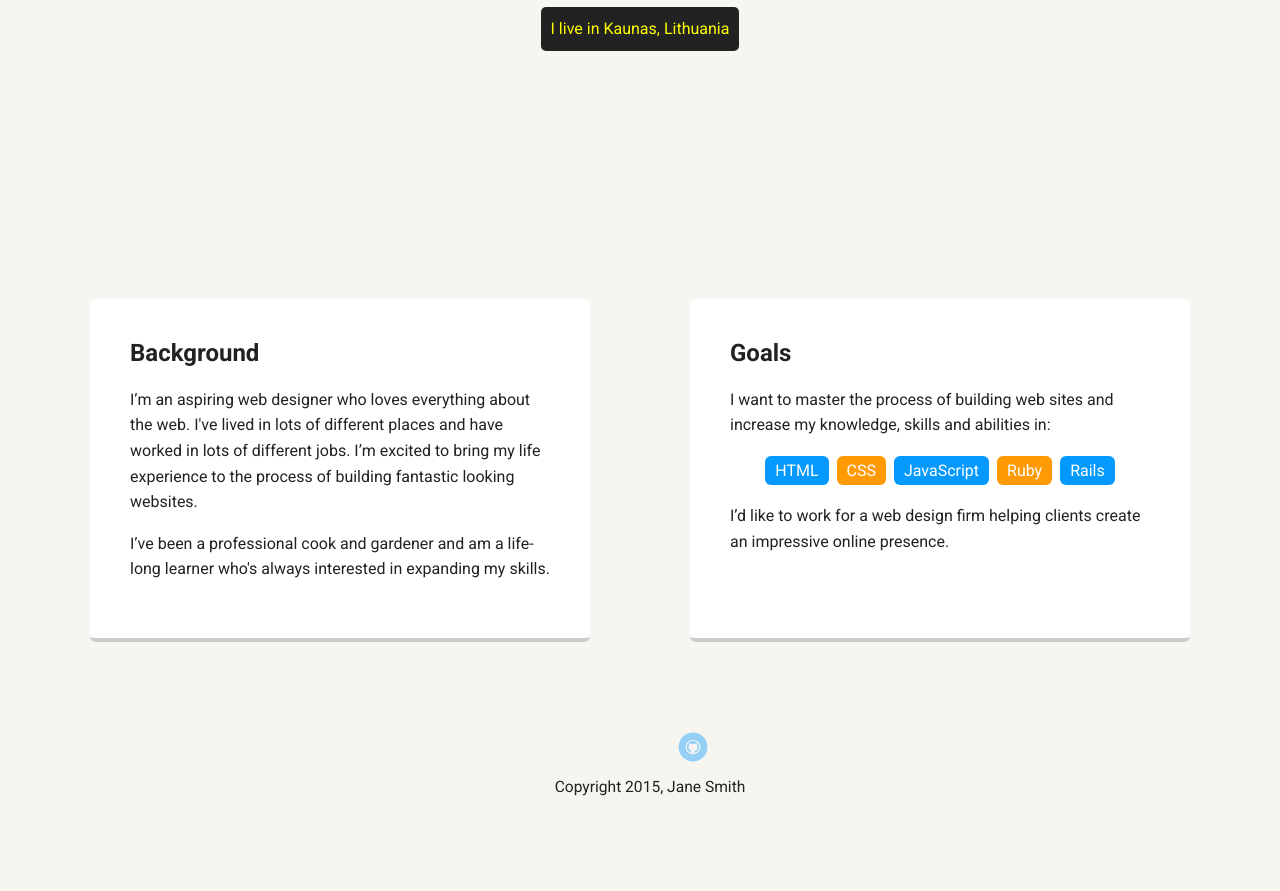
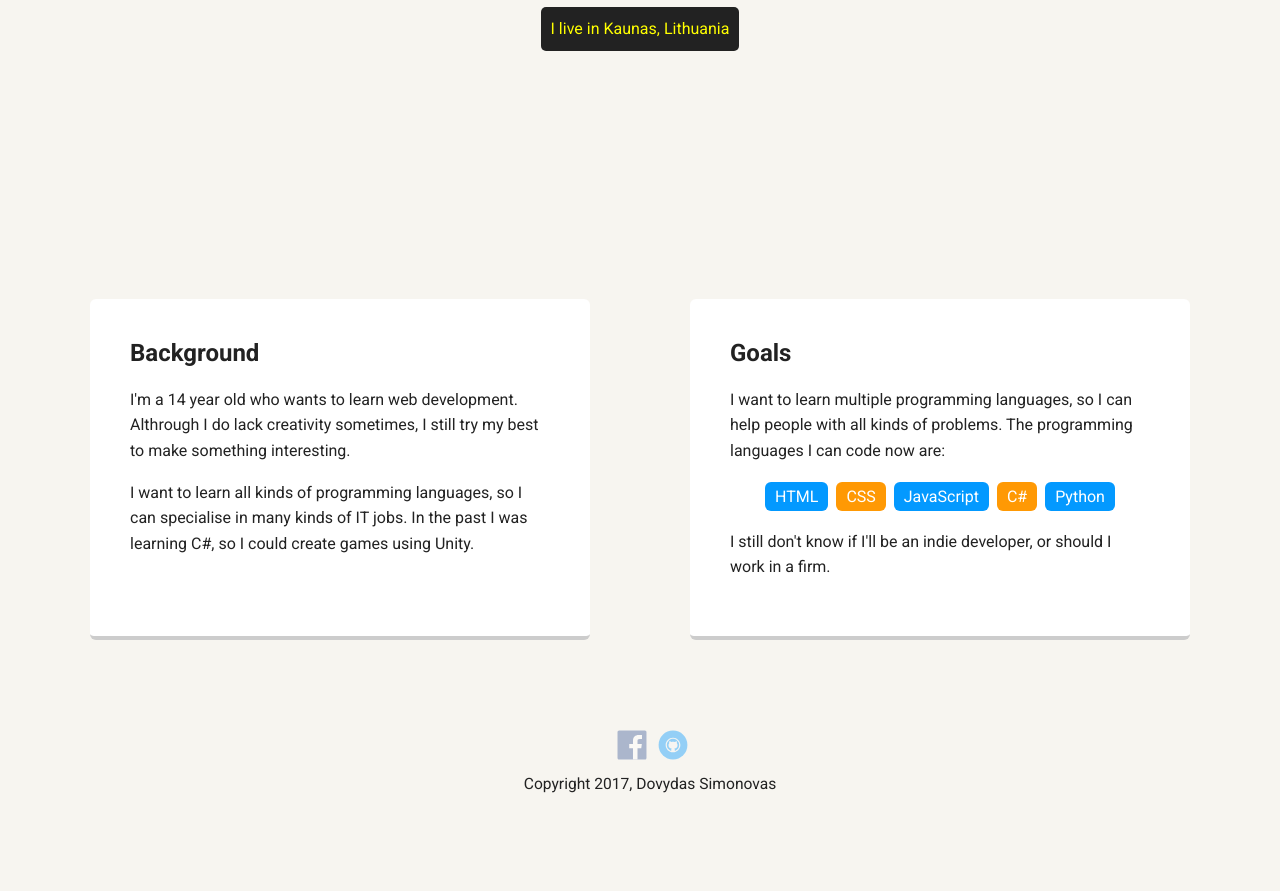
Before and after one commit to iDovy/First-Techdegree-project, a plain HTML site: page portfolio_update_v1/index.html in a window 1280 px wide. Shown: the part 221-1112 px from the top of the page. Drawn offline with Linux system fonts and the light colour scheme; a web font is replaced by a local one.

Commit message:
Changed the css
Changed the style.css

```diff
--- a/portfolio_update_v1/index.html
+++ b/portfolio_update_v1/index.html
@@ -2,7 +2,7 @@
 <html lang="en">
 <head>
   <meta charset="utf-8">
-  <title>Jane Smith's Profile</title>
+  <title>Dovydas Simonovas's profile</title>
   <meta name="viewport" content="width=device-width, initial-scale=1.0">
   <link rel="stylesheet" href="styles.css">
   <link href="https://fonts.googleapis.com/css?family=Muli%7CRoboto:400,300,500,700,900" rel="stylesheet"></head>
@@ -10,7 +10,7 @@
 
     <div class="main-nav">
         <ul class="nav">
-          <li class="name">Jane Smith</li>
+          <li class="name">Dovydas Simonovas</li>
           <li><a href="#">Home</a></li>
           <li><a href="#">Experience</a></li>
         </ul>
@@ -25,31 +25,31 @@
     <main class="flex">
       <div class="card">
         <h2>Background</h2>
-        <p>I’m an aspiring web designer who loves everything about the web. I've lived in lots of different places and have worked in lots of different jobs. I’m excited to bring my life experience to the process of building fantastic looking websites.</p>
-        <p>I’ve been a professional cook and gardener and am a life-long learner who's always interested in expanding my skills.</p>
+        <p>I'm a 14 year old who wants to learn web development. Althrough I do lack creativity sometimes, I still try my best to make something interesting.</p>
+        <p>I want to learn all kinds of programming languages, so I can specialise in many kinds of IT jobs. In the past I was learning C#, so I could create games using Unity.</p>
       </div>
 
       <div class="card">
         <h2>Goals</h2>
-        <p>I want to master the process of building web sites and increase my knowledge, skills and abilities in:</p>
+        <p>I want to learn multiple programming languages, so I can help people with all kinds of problems. The programming languages I can code now are:</p>
         <ul class="skills">
           <li>HTML</li>
           <li>CSS</li>
           <li>JavaScript</li>
-          <li>Ruby</li>
-          <li>Rails</li>
+          <li>C#</li>
+          <li>Python</li>
         </ul>
-        <p>I’d like to work for a web design firm helping clients create an impressive online presence.</p>
+        <p>I still don't know if I'll be an indie developer, or should I work in a firm.</p>
       </div>
 
     </main>
     <footer>
       <ul>
-        <li><a href="#" class="social twitter">Twitter</a></li>
-        <li><a href="#" class="social linkedin">LinkedIn</a></li>
+        <!--Remeber to change social twitter to social facebook!-->
+        <li><a href="#" class="social facebook">Facebook</a></li>
         <li><a href="#" class="social github">Github</a></li>
       </ul>
-      <p class="copyright">Copyright 2015, Jane Smith</p>
+      <p class="copyright">Copyright 2017, Dovydas Simonovas</p>
     </footer>
   </body>
   </html>
--- a/portfolio_update_v1/styles.css
+++ b/portfolio_update_v1/styles.css
@@ -151,11 +151,8 @@ a.social {
   opacity: .4;
   transition: all .5s;
 }
-a.twitter {
-  background-image: url(images/twitter.svg);
-}
-a.linkedin {
-  background-image: url(images/linkedin.svg);
+a.facebook {
+  background-image: url(images/facebook.svg);
 }
 a.github {
   background-image: url(images/github.svg);
```
